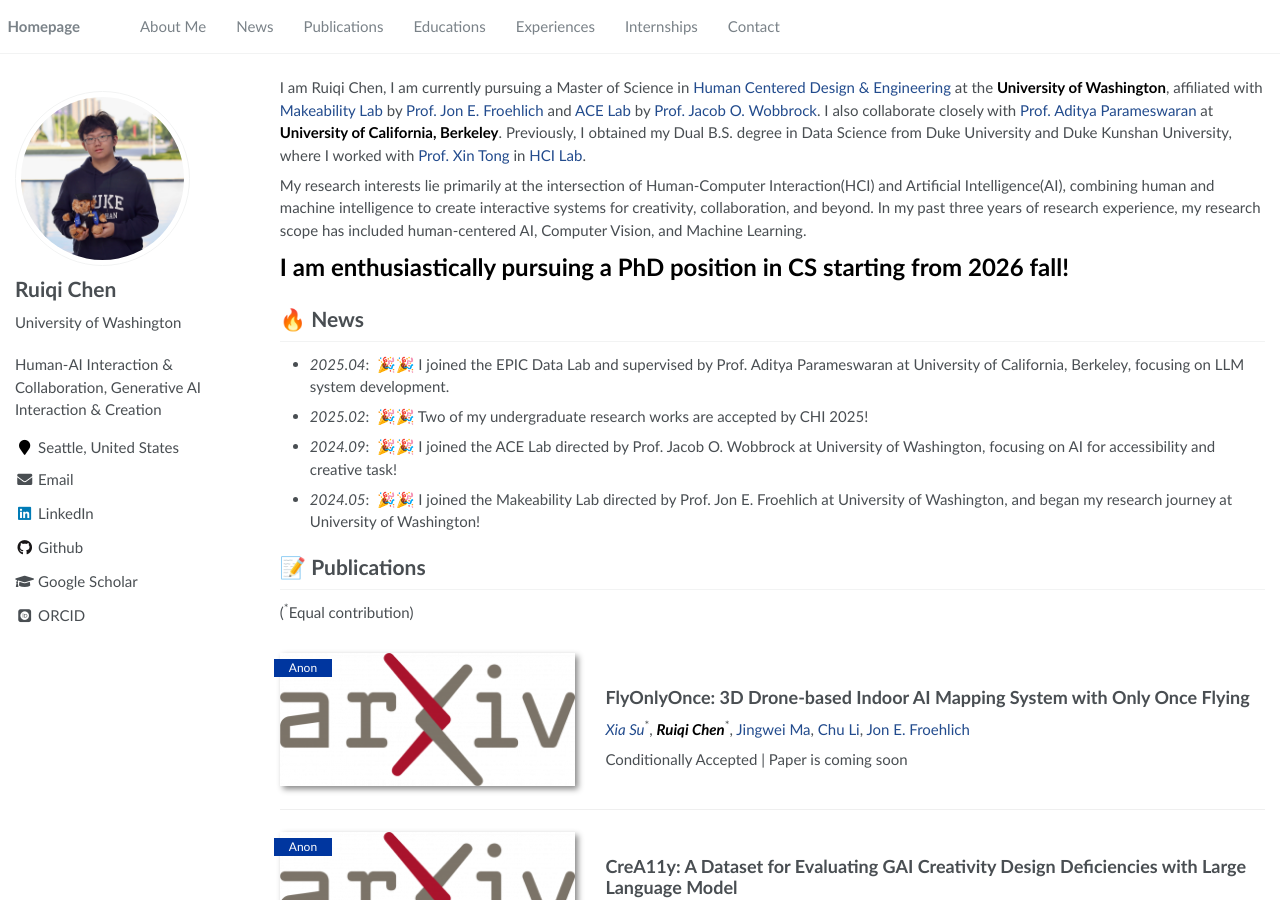
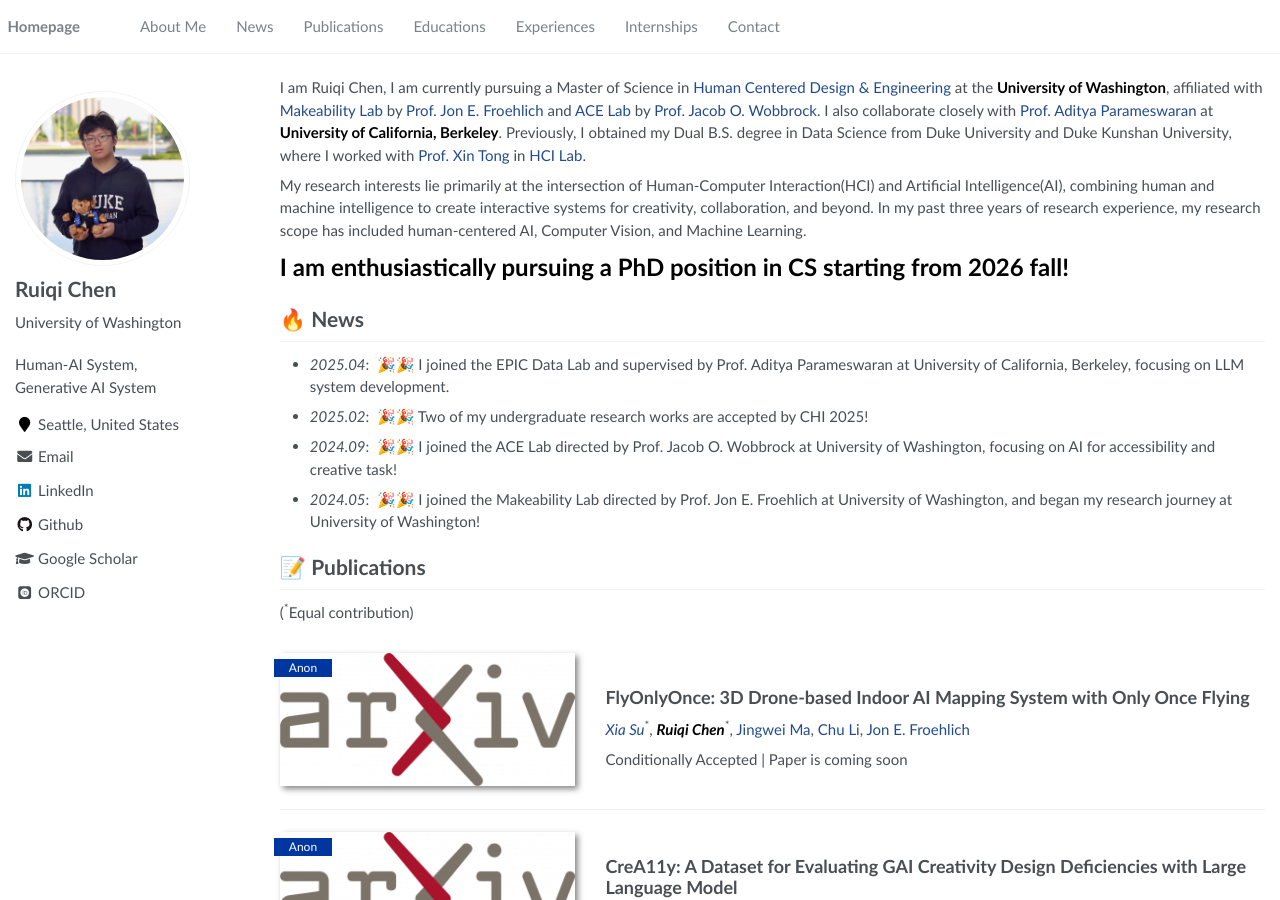
Before and after one commit to Ruiqi-Chen-0216/Ruiqi-Chen-0216.github.io, a Jekyll site: the page built from _pages/home.md, in a window 1280 px wide and 900 px high. Built offline with Jekyll 4.4.1, drawn with Linux system fonts in a browser that asks for light colours; some web fonts are replaced.

Commit message:
Update _config.yml

```diff
--- a/_config.yml
+++ b/_config.yml
@@ -7,7 +7,7 @@
 
 # Site Settings
 title                    : "RUIQI CHEN"
-description              : "Human-AI Interaction & Collaboration, Generative AI Interaction & Creation"
+description              : "Human-AI System, Generative AI System"
 repository               : "Ruiqi-Chen-0216/Ruiqi-Chen-0216.github.io"
 google_scholar_stats_use_cdn : true
 
```
